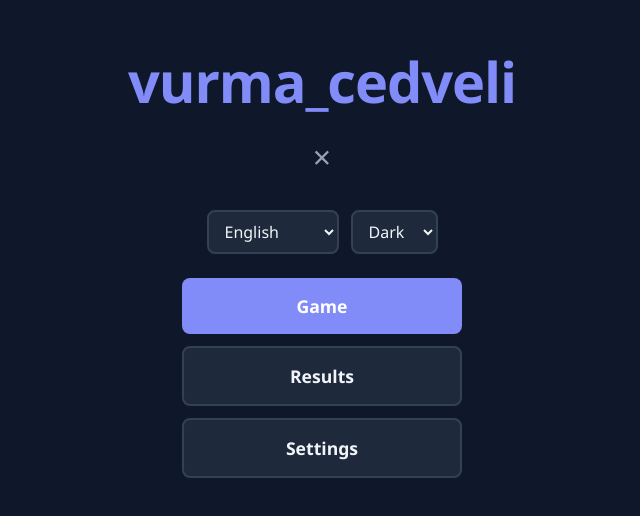
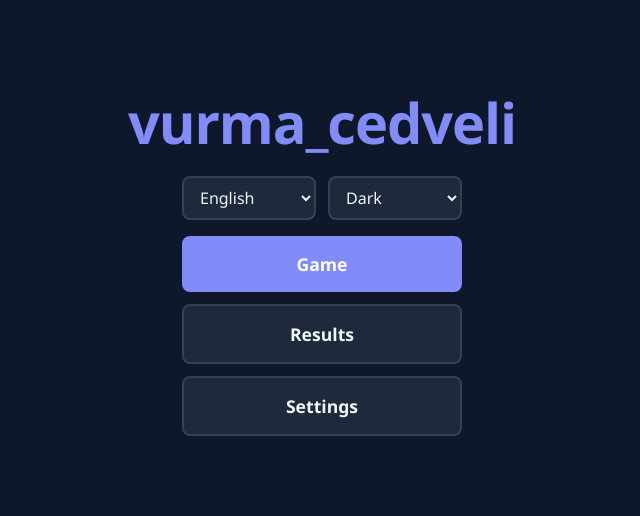
Before and after one commit to fudik94/vurma_cedveli, a React (Vite) app: page / in a window 1280 px wide. Shown: the part 140-656 px from the top of the page, without its empty margins (318-958 px from the left). Built offline with nearby package versions, Linux system fonts and the light colour scheme; no server answers.

Commit message:
fix: remove subtitle X, align language/theme selectors

```diff
--- a/src/pages/HomePage/HomePage.module.css
+++ b/src/pages/HomePage/HomePage.module.css
@@ -24,12 +24,12 @@
 .controls {
   display: flex;
   gap: 0.75rem;
-  margin-bottom: 0.5rem;
+  width: 100%;
+  max-width: 280px;
 }
 
 .select {
   flex: 1;
-  max-width: 140px;
 }
 
 .buttons {
--- a/src/pages/HomePage/HomePage.tsx
+++ b/src/pages/HomePage/HomePage.tsx
@@ -10,7 +10,6 @@ export default function HomePage() {
   return (
     <div className={styles.container}>
       <h1 className={styles.title}>vurma_cedveli</h1>
-      <p className={styles.subtitle}>×</p>
 
       <div className={styles.controls}>
         <select
```
